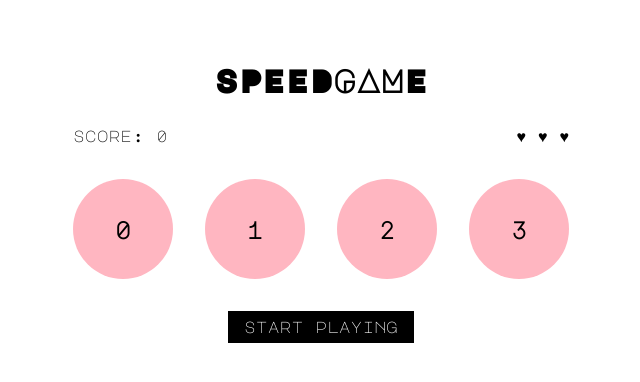
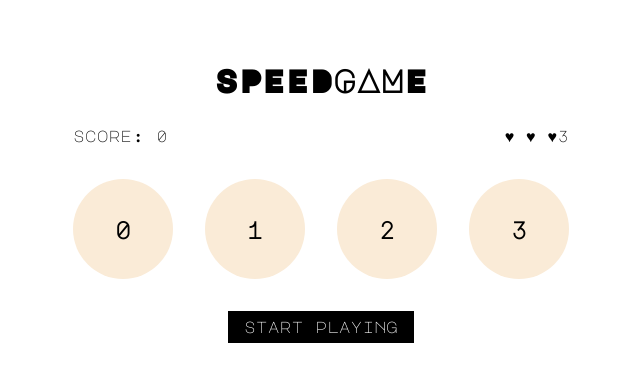
Before and after one commit to pixelsnow/speedgame_react, a React (Create React App) app: page / in a window 1280 px wide. Shown: the top 382 px of the page, without its empty margins (319-959 px from the left). Built offline with nearby package versions, Linux system fonts and the light colour scheme.

Commit message:
add working version with random numbers, lived and correct click checks

```diff
--- a/src/App.jsx
+++ b/src/App.jsx
@@ -2,6 +2,10 @@ import "./App.css";
 import { Component } from "react";
 import Circle from "./Circle";
 import Modal from "./Modal";
+
+const getRandomInt = (min, max) => {
+  return Math.floor(Math.random() * (max - min + 1)) + min;
+};
 
 class App extends Component {
   state = {
@@ -12,10 +16,15 @@ class App extends Component {
     startButtonActive: true,
     endButtonActive: false,
     modalActive: false,
+    current: undefined,
+    pace: 1000,
   };
+
+  timer;
 
   closeModal = () => {
     this.setState({ modalActive: false });
+    this.resetGame();
   };
 
   toggleButtons = () => {
@@ -25,32 +34,64 @@ class App extends Component {
 
   startGame = () => {
     this.toggleButtons();
+    this.nextCircle();
   };
 
   endGame = () => {
     this.toggleButtons();
     this.setState({ modalActive: true });
+    clearTimeout(this.timer);
+  };
+
+  resetGame = () => {
+    this.setState({ current: undefined });
+    this.setState({ lives: 3 });
   };
 
   componentDidMount() {
     let res = [];
-    for (let i = 0; i < this.state.circlesNum; i++)
-      res.push({ id: i, active: false });
+    for (let i = 0; i < this.state.circlesNum; i++) res.push(i);
     console.log(`circles array set to: ${res}`);
     this.setState({ circles: res });
   }
 
   clickCircle = (key) => {
     console.log("circle ", key, " clicked");
-    this.setState({ score: this.state.score + 1 });
+    if (key !== this.state.current) {
+      this.setState({ lives: this.state.lives - 1 });
+    } else {
+      this.setState({
+        score: this.state.score + 1,
+        lives: this.state.lives + 1,
+      });
+    }
+  };
+
+  nextCircle = () => {
+    if (!this.state.lives) {
+      this.endGame();
+      return;
+    }
+    let nextActive;
+    do {
+      nextActive = getRandomInt(0, this.state.circlesNum - 1);
+    } while (nextActive === this.state.current);
+    this.setState({
+      current: nextActive,
+      pace: this.state.pace - 20,
+      lives: this.state.lives - 1,
+    });
+    console.log(nextActive);
+    this.timer = setTimeout(this.nextCircle, this.state.pace);
   };
 
   render() {
-    const circles = this.state.circles.map((circle) => (
+    const circles = this.state.circles.map((circle, i) => (
       <Circle
-        key={circle.id}
-        id={circle.id}
-        clickHandler={() => this.clickCircle(circle.id)}
+        key={i}
+        id={i}
+        clickHandler={() => this.clickCircle(i)}
+        active={this.state.current === i}
       />
     ));
 
@@ -59,7 +100,7 @@ class App extends Component {
         <h1>SPEEDGAME</h1>
         <div className="game-info-bar">
           <p className="game-score">score: {this.state.score}</p>
-          <p className="lives">♥ ♥ ♥</p>
+          <p className="lives">♥ ♥ ♥{this.state.lives}</p>
         </div>
 
         <div className="circle-container">{circles}</div>
--- a/src/Circle.css
+++ b/src/Circle.css
@@ -1,5 +1,5 @@
 .Circle {
-  background-color: lightpink;
+  background-color: antiquewhite;
   height: 100px;
   width: 100px;
   border-radius: 50%;
@@ -9,5 +9,6 @@
   cursor: pointer;
 }
 
-.Circle:hover {
+.Circle.active {
+  background-color: lightpink;
 }
--- a/src/Circle.jsx
+++ b/src/Circle.jsx
@@ -3,7 +3,10 @@ import "./Circle.css";
 
 const Circle = (props) => {
   return (
-    <div className="Circle" onClick={props.clickHandler}>
+    <div
+      className={`Circle ${props.active ? "active" : ""}`}
+      onClick={props.clickHandler}
+    >
       <h2>{props.id}</h2>
     </div>
   );
```
